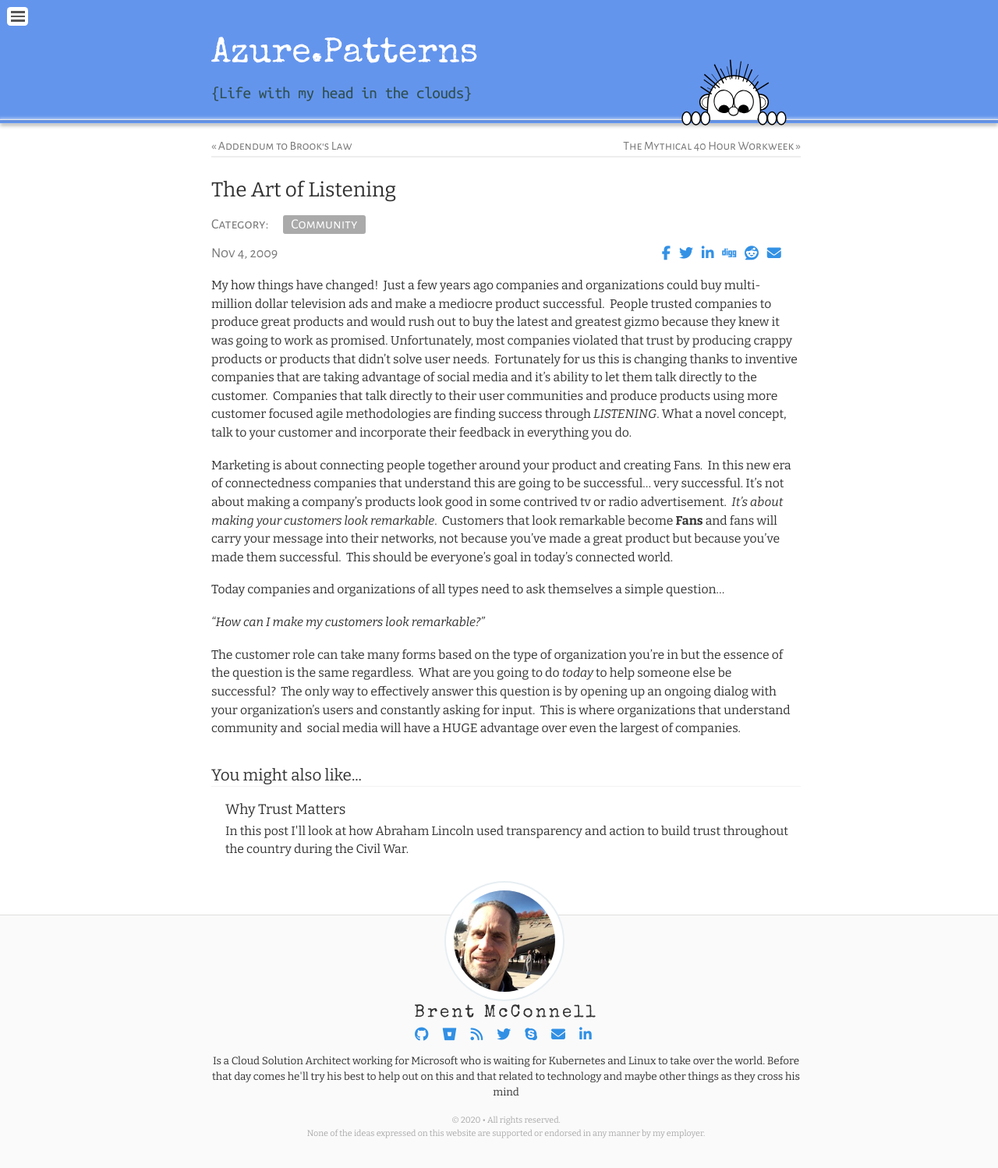
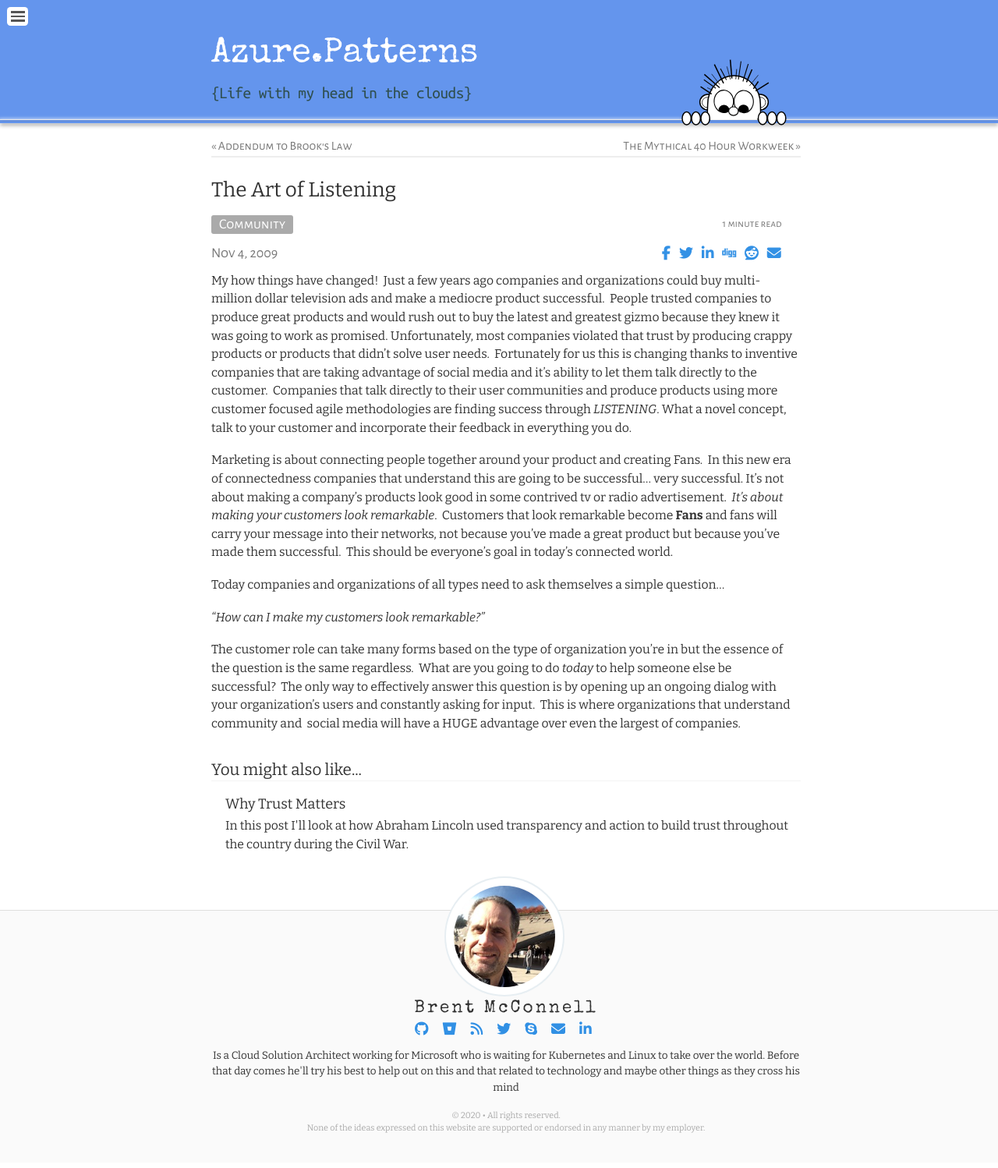
Before and after one commit to brentmcconnell/brentmcconnell.github.io, a Jekyll site: the page built from _posts/2009-11-04-the-art-of-listening.md, in a window 1280 px wide. Shown: the whole page at 78% size. Built offline with Jekyll 4.4.1, drawn with Linux system fonts in a browser that asks for light colours; nearby versions of some CDN libraries.

Commit message:
added read time to post

```diff
--- a/_config.yml
+++ b/_config.yml
@@ -76,7 +76,7 @@ vk_id:
 show_page_navigation: true
 
 # Show minutes for a post
-show_page_minutes: false
+show_page_minutes: true
 
 # Post sharing icons
 show_sharing_icons: true
--- a/_layouts/post.html
+++ b/_layouts/post.html
@@ -24,31 +24,34 @@ layout: default
 <div class="clearfix bottom-border"></div>
 <div class="post-header mb1">
   <h1>{{ page.title }}</h1>
-  {% assign cat-num = 0 %}
-  {% for category in page.categories %}
-    {% assign cat-num = cat-num | plus: 1 %}
-  {% endfor %}
     {% if site.show_categories  %}
   <div class="post-categories">
-    {% if cat-num == 1 %}
-        <span class="category-label">{{ site.text.category.label }}:</span>
-    {% else %}
-        <span class="category-label">{{ site.text.category.label-multi }}:</span>
+        <div class="category-block">
+        {% for category in page.categories %}
+            {% assign cat4url = category | remove:' ' | downcase %}
+            <a href="{{site.baseurl}}/category/{{cat4url}}">
+                <span class="category-item">{{ category }}</span>
+            </a>
+        {% endfor %}
+        </div>
+  </div>
+  <div class="page-minutes-top post-meta small">
+    {% if site.show_page_minutes %}
+        {% if page.minutes %}
+          {{ page.minutes }} {{ site.text.post.minute_read | default: "minute read" }}
+        {% else %}
+          {{ minutes }} {{ site.text.post.minute_read | default: "minute read" }}
+        {% endif %}
     {% endif %}
-    {% for category in page.categories %}
-        {% assign cat4url = category | remove:' ' | downcase %}
-        <a href="{{site.baseurl}}/category/{{cat4url}}">
-            <span class="category-item">{{ category }}</span>
-        </a>
-    {% endfor %}
   </div>
   {% endif %}
+  <div class="clearfix"></div>
   <div class="post-meta-container">
     {{ page.date | date: site.date_format }}
     {% if page.update_date %}
     <div class="post-meta">{{ site.text.post.updated | default: "Updated" }}: {{ page.update_date | date: site.date_format }}</div>
     {% endif %}
-    <div class="post-meta small">
+    <div class="page-minutes-bottom post-meta small">
     {% if site.show_page_minutes %}
         {% if page.minutes %}
           {{ page.minutes }} {{ site.text.post.minute_read | default: "minute read" }}
--- a/_sass/_category.scss
+++ b/_sass/_category.scss
@@ -16,7 +16,7 @@
 
 .category-item {
     font-family: $link-font-family;
-    margin: 0px 5px;
+    margin: 0 5px 0 0;
     padding: 3px 10px;
     border: 1px solid #dcdcdc;
     border-radius: 3px;
@@ -28,6 +28,7 @@
 
 .post-categories {
     margin-bottom: 10px;
+    float:left;
 }
 
 .post-categories a {
--- a/_sass/_media-queries.scss
+++ b/_sass/_media-queries.scss
@@ -8,6 +8,14 @@
       height: 75px;
       left: 0px;
       top: 9px;
+  }
+
+  .page-minutes-bottom {
+      display: block;
+  }
+
+  .page-minutes-top {
+      display: none;
   }
 
   .author-image {
--- a/_sass/_posts.scss
+++ b/_sass/_posts.scss
@@ -86,7 +86,14 @@ a:active {
   font-family: $link-font-family;
 }
 
+.page-minutes-top {
+    float: right;
+    margin-right:1.35rem;
+}
 
+.page-minutes-bottom {
+    display:none;
+}
 
 .post-meta-container {
   float: left;
--- a/_sass/_typography.scss
+++ b/_sass/_typography.scss
@@ -14,7 +14,7 @@ p {
 
 small,
 .small {
-  font-size: 0.707rem;
+  font-size: 0.75rem;
 }
 
 sup {
```
